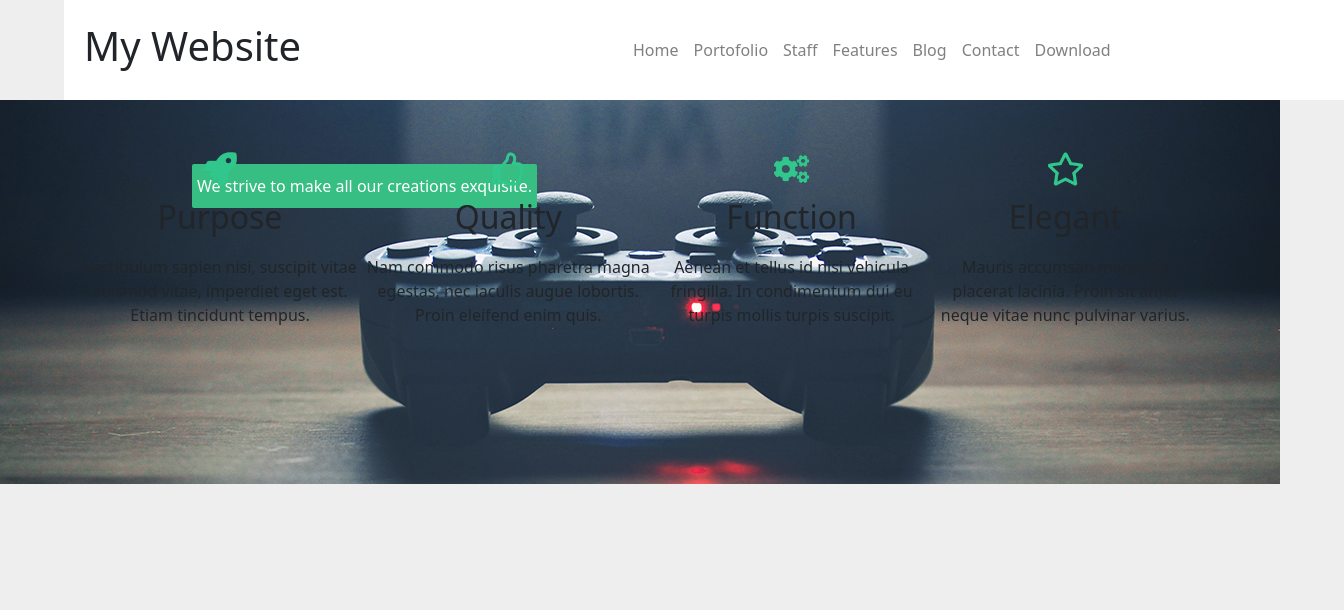
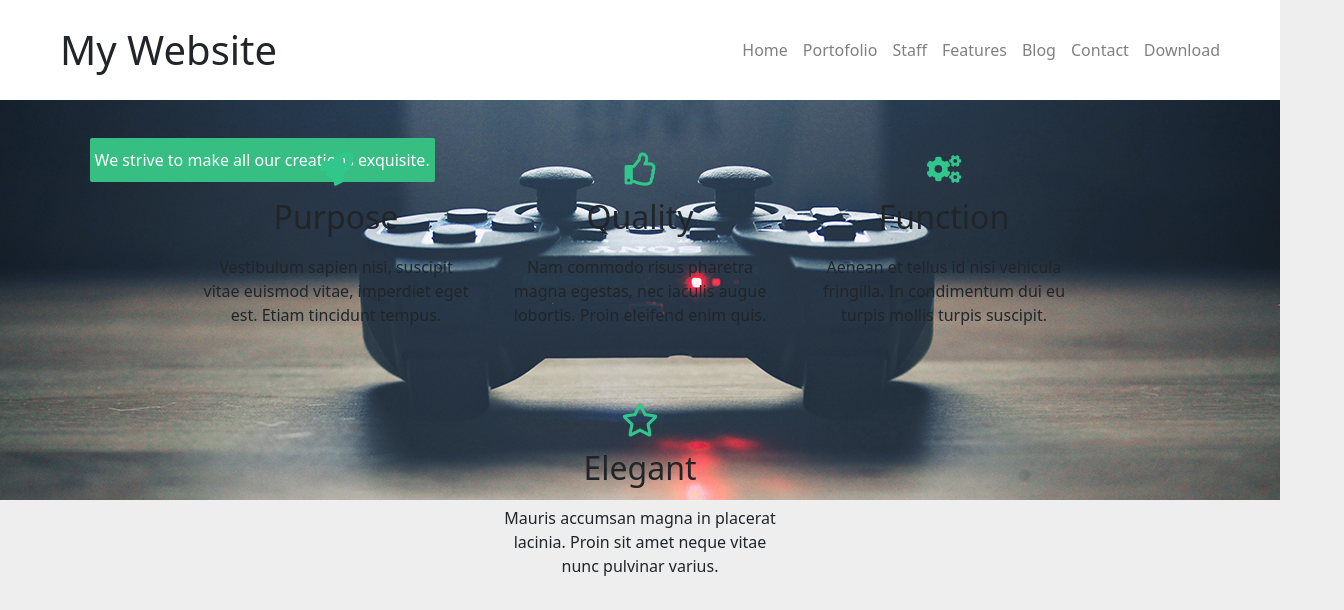
Before and after one commit to Shensson/webuild-assign1, a website built with Vite: page index.html in a window 1280 px wide. Shown: the whole page, 1344 px wide, since content can reach past the window. Built offline with nearby package versions, Linux system fonts and the light colour scheme.

Commit message:
fixed all the issues with header and hero

```diff
--- a/index.html
+++ b/index.html
@@ -16,47 +16,47 @@
               <img class="d-xl-none d-lg-none" src="imgs/menu.png" alt="">
               <p class="d-xl-none d-lg-none">MENU</p>
              <nav>
-              <ul class="header-nav nav">
-                <li class="d-none d-lg-inline d-xl-inline">Home</li>
-                <li class="d-none d-lg-inline d-xl-inline">Portofolio</li>
-                <li class="d-none d-lg-inline d-xl-inline">Staff</li>
-                <li class="d-none d-lg-inline d-xl-inline">Features</li>
-                <li class="d-none d-lg-inline d-xl-inline">Blog</li>
-                <li class="d-none d-lg-inline d-xl-inline">Contact</li>
-                <li class="d-none d-lg-inline d-xl-inline">Download</li>
+              <ul class="header-menu nav">
+                <li class="d-none d-lg-flex d-xl-flex">Home</li>
+                <li class="d-none d-lg-flex d-xl-flex">Portofolio</li>
+                <li class="d-none d-lg-flex d-xl-flex">Staff</li>
+                <li class="d-none d-lg-flex d-xl-flex">Features</li>
+                <li class="d-none d-lg-flex d-xl-flex">Blog</li>
+                <li class="d-none d-lg-flex d-xl-flex">Contact</li>
+                <li class="d-none d-lg-flex d-xl-flex">Download</li>
               </ul>
              </nav>
             </div>
           </div>
         </header>
-        <main class="container">
+        <main class="main-section">
         <!--hero-->
-        <div class="hero d-flex">
-          <p class="d-sm-flex">We strive to make all our creations exquisite.</p>
-        </div>
+          <div class="hero">
+            <p class="">We strive to make all our creations exquisite.</p>
+          </div>
         <!--percs-->
-        <div class="d-flex align-items-center justify-content-center gap-2">
-          <div class="percs-container ">
+        <div class="percs row d-flex align-items-center justify-content-center gap-2">
+          <div class="col-3 percs-container ">
             <img class="" src="imgs/icon-1.png" alt="">
             <h2>Purpose</h2>
             <p>Vestibulum sapien nisi, suscipit vitae euismod vitae,
               imperdiet eget est. Etiam tincidunt tempus.
             </p>
           </div>
-          <div class="percs-container">
+          <div class="col-3 percs-container">
             <img class="" src="imgs/icon-2.png" alt="">
             <h2>Quality</h2>
             <p>Nam commodo risus pharetra magna egestas, nec
               iaculis augue lobortis. Proin eleifend enim quis.</p>
           </div>
-          <div class="percs-container">
+          <div class="col-3 percs-container">
             <img class="" src="imgs/icon-3.png" alt="">
             <h2>Function</h2>
             <p>Aenean et tellus id nisi vehicula fringilla. In
               condimentum dui eu turpis mollis turpis suscipit.
             </p>
           </div>
-          <div class="percs-container">
+          <div class="col-3 percs-container">
             <img class="" src="imgs/icon-4.png" alt="">
             <h2>Elegant</h2>
             <p>Mauris accumsan magna in placerat lacinia. Proin sit
@@ -146,7 +146,6 @@
         </div>
       </div>
       -->
-    <script src="js/jquery-3.4.1.slim.min.js"></script>
     <script src="js/bootstrap.bundle.min.js"></script>
     <script src="https://code.jquery.com/jquery-3.4.1.slim.min.js" integrity="sha384-J6qa4849blE2+poT4WnyKhv5vZF5SrPo0iEjwBvKU7imGFAV0wwj1yYfoRSJoZ+n" crossorigin="anonymous"></script>
     <script src="https://cdn.jsdelivr.net/npm/popper.js@1.16.0/dist/umd/popper.min.js" integrity="sha384-Q6E9RHvbIyZFJoft+2mJbHaEWldlvI9IOYy5n3zV9zzTtmI3UksdQRVvoxMfooAo" crossorigin="anonymous"></script>
--- a/style.css
+++ b/style.css
@@ -1,22 +1,19 @@
+*{
+  box-sizing: border-box;
+}
+
 body{
   background-color: rgb(238, 238, 238);
+  overflow-x: hidden;
 }
-
-.header {
-  background-color: white;
-  height: 100px;
-  width: 100vw;
-}
-.header h1{
-  position: relative;
-  left: 20px;
+header{
+  width: 100%;
 }
 .menu{
-  display: block;
-  position: relative;
+  display: flex;
   align-items: center;
-  justify-content: end;
-  right: 20px;
+  justify-content: flex-end;
+  right: 60px;
   gap: 8px;
 }
 .menu img{
@@ -26,43 +23,79 @@ body{
   padding: 0;
   margin: 0;
 }
-.header-nav{
+.header {
+  background-color: white;
+  height: 100px;
+  width: 100vw;
+  display: flex;
+  align-items: center;
+  justify-content: space-between;
+  padding: 0 20px;
+}
+
+.header h1 {
+  margin: 0;
+}
+
+.menu {
+  display: flex;
+  align-items: center;
+  gap: 8px;
+}
+
+.header-menu {
+  list-style: none;
+  display: flex;
+  align-items: center;
   gap: 15px;
-  position: relative;
-  overflow: hidden;
 }
-.header-nav li{
+
+.header-menu li {
   color: rgb(128, 128, 128);
   font-weight: 500;
 }
-.header-nav li:hover{
-  color: rgb(72, 72, 72);
+
+.header-menu li:hover {
+  color: rgb(57, 57, 57);
   cursor: pointer;
 }
 /*header end*/
-
+.main-section {
+  width: 100%;
+  margin: 0;
+  padding: 0;
+}
 /*hero start*/
-.hero{
+.hero {
   position: absolute;
   left: 0;
-  width: 100vw;
+  width: 100%;
+  height: 50vh;
   background-image: url(imgs/hero.jpg);
   background-size: cover;
-  height: 30vw;
+  background-position: center;
   display: flex;
+  align-items: center;
+  justify-content: center;
 }
-.hero p{
+
+.hero p {
   color: white;
   text-align: center;
   background-color: rgb(54, 190, 131);
-  padding: 10px 5px 10px 5px;
-  position: absolute;
-  left: 15vw;
-  margin-top: 5vw;
+  padding: 10px 5px;
   border-radius: 2px;
   font-weight: 500;
+  width: fit-content;
+  font-size: 1rem;
+  margin: 0;
+}
 
+.percs{
+  display: flex;
+  justify-content: s;
 }
+
 .percs-container{
   position: relative;
   padding-top: 50px;
@@ -80,30 +113,43 @@ body{
 }
 @media screen and (max-width: 568px){
   .hero{
-    align-items: center;
-    justify-content: center;
+    justify-content: space-around;
+    height: 20vh;
+  }
+  .hero p{
+    font-size: 0.9rem;
+  }
+}
+@media screen and (max-width: 992px){
+
+  .hero p{
+    font-size: 0.9rem;
   }
 }
 
+
 @media  screen and (min-width:568px) and (max-width: 768px) {
-  .header h1{
-    position: absolute;
-    left: 10vw;
+  .hero{
+    height: 30vh;
   }
+
   .menu{
     align-items: center;
-    justify-content: end;
-    right: 10vw
+    justify-content: flex-end;
   }
-  .hero{
-    background-image: url(imgs/hero.jpg);
-    background-size: cover;
-    display: flex;
+}
+@media screen and (min-width: 568px) {
+  .hero p{
+    position: absolute;
+    top: 3vw;
+    left: 7vw;
   }
 }
 @media  screen and (min-width: 1200px) {
-  body{
-    margin: 0px 5vw 0px 5vw !important;
+  .header{
+    padding: 0 60px;
   }
-
+  .main-section{
+    padding: 0px 60px;
+  }
 }
```
